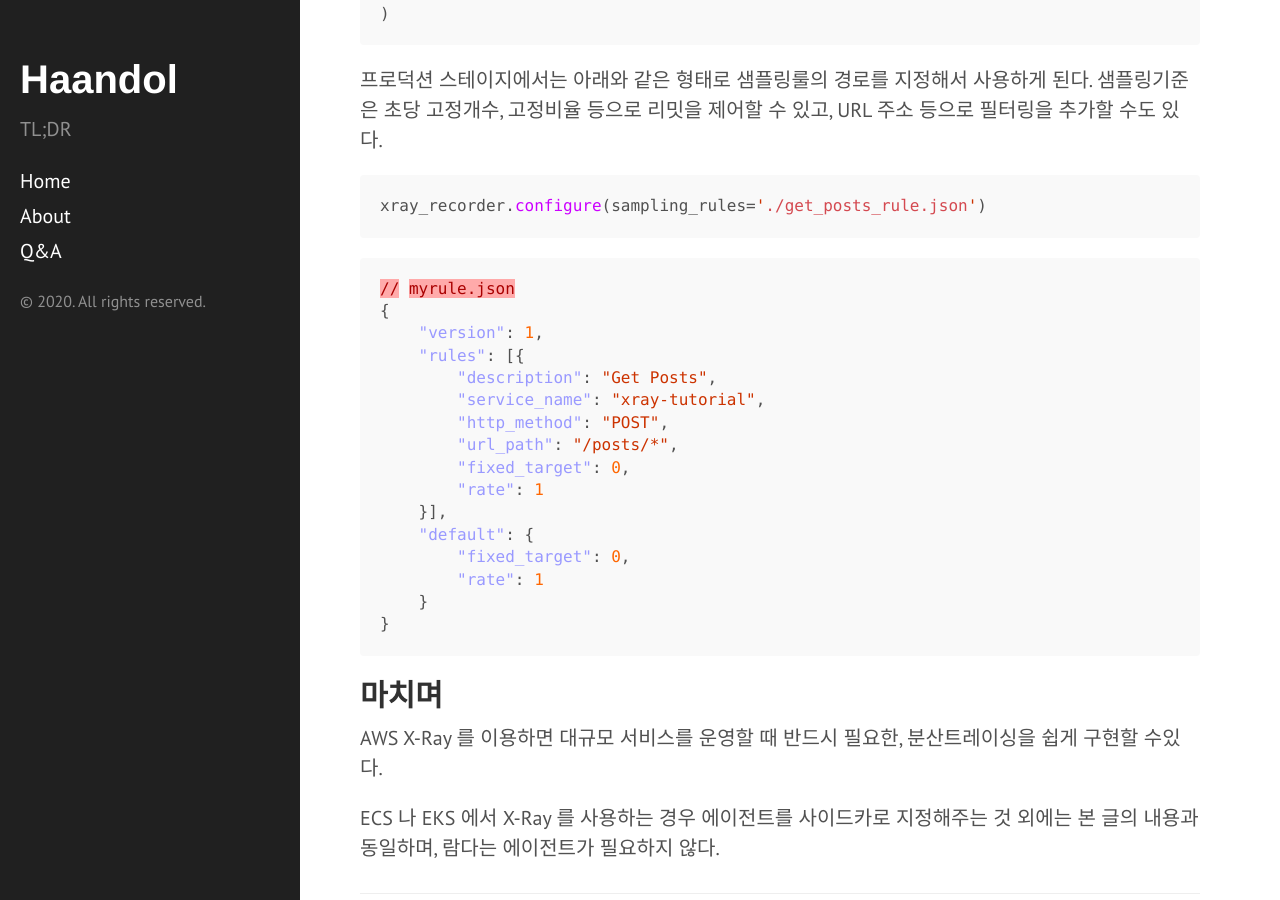
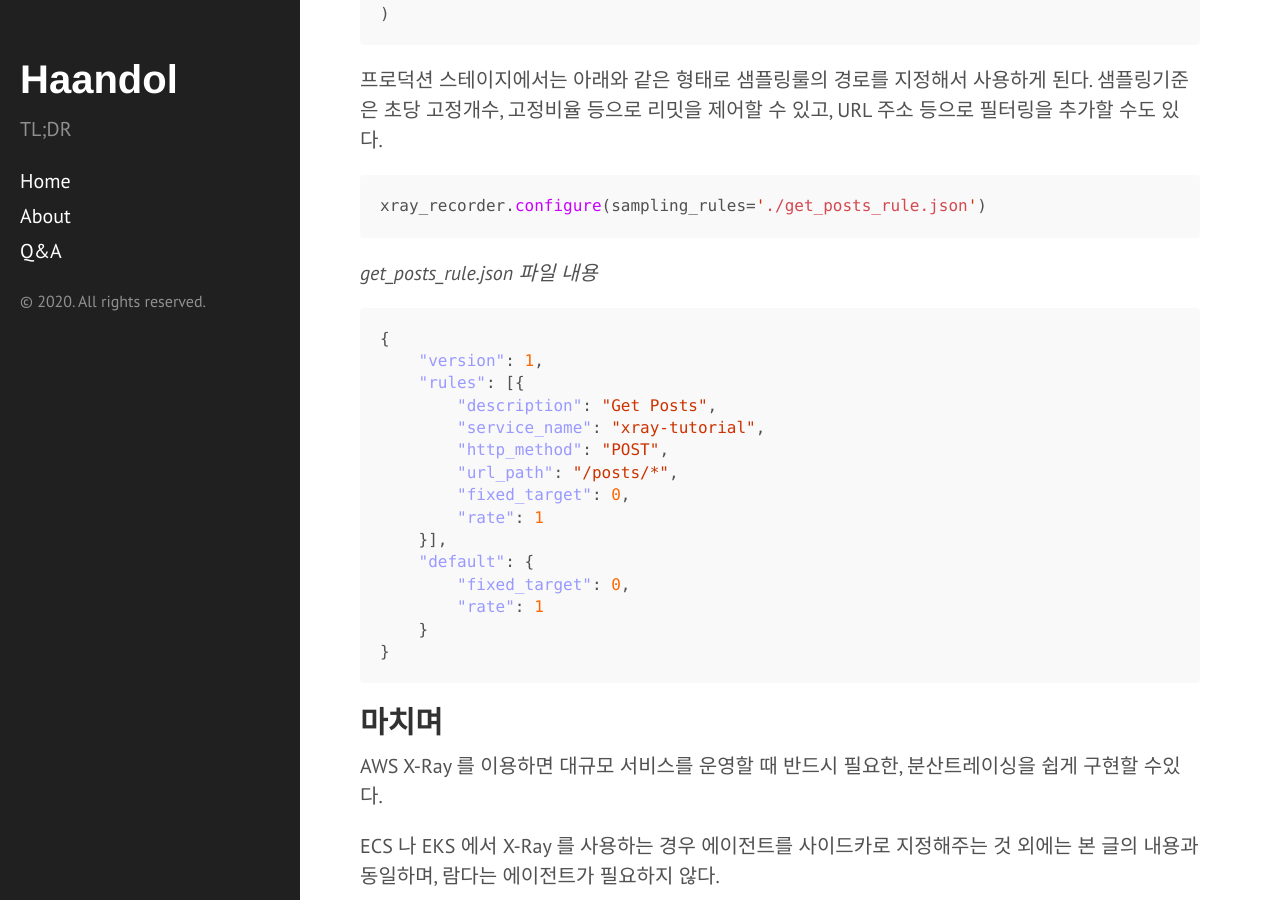
Before and after one commit to haandol/haandol.github.com, a Jekyll site: the page built from _posts/2020-05-05-aws-xray-tutorial.md, in a window 1280 px wide and 900 px high, scrolled down 9603 px. Built offline with Jekyll 4.4.1, drawn with Linux system fonts in a browser that asks for light colours; comment, search, counter and statistics services are not loaded.

Commit message:
remove comment from json

````diff
--- a/_posts/2020-05-05-aws-xray-tutorial.md
+++ b/_posts/2020-05-05-aws-xray-tutorial.md
@@ -275,8 +275,8 @@ xray_recorder.configure(
 xray_recorder.configure(sampling_rules='./get_posts_rule.json')
 ```
 
+*get_posts_rule.json 파일 내용*
 ```json
-// myrule.json
 {
     "version": 1,
     "rules": [{
````
